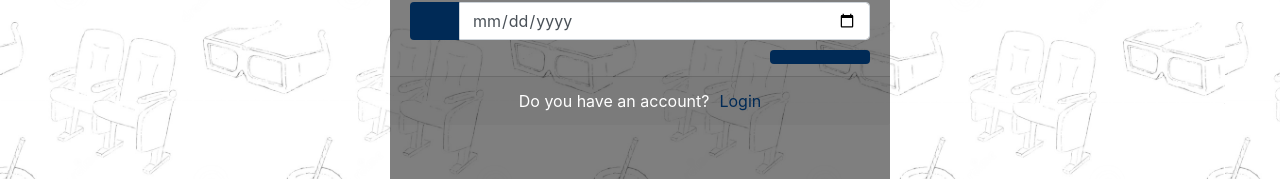
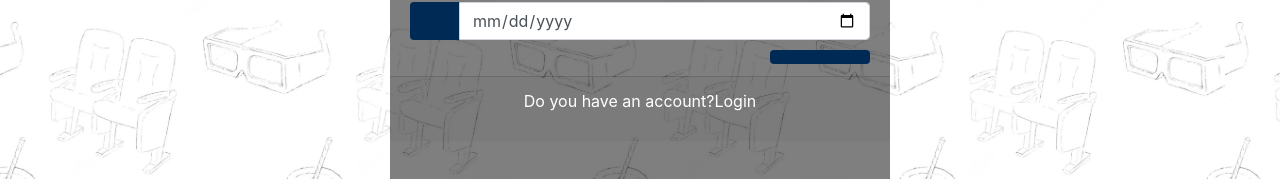
Before and after one commit to Arq-Soft/Cine, a React (Create React App) app: page /signin in a window 1280 px wide. Shown: the part 513-692 px from the top of the page. Built offline with nearby package versions, Linux system fonts and the light colour scheme; no server answers.

Commit message:
Actualizaciones register

```diff
--- a/src/components/LoginComponent.js
+++ b/src/components/LoginComponent.js
@@ -19,6 +19,9 @@ class LoginComponent extends Component {
   }
   navigate() {
     this.props.history.push({ pathname: "/home" });
+  }
+  navigateRegister() {
+    this.props.history.push({ pathname: "/signin" });
   }
   handleChange(e) {
     this.setState({
@@ -92,7 +95,7 @@ class LoginComponent extends Component {
             <div className="card-footer">
               <div className="d-flex justify-content-center links">
                 Don't have an account?
-                <p onClick={this.navigate.bind(this)}>Sign In</p>
+                <p onClick={this.navigateRegister.bind(this)}>Sign In</p>
               </div>
             </div>
           </div>
--- a/src/components/RegisterComponent.js
+++ b/src/components/RegisterComponent.js
@@ -37,6 +37,10 @@ class RegisterComponent extends Component {
     });
   }
 
+  navigateLogin() {
+    this.props.history.push({ pathname: "/login" });
+  }
+
   render() {
     return (
       <div className="container">
@@ -63,7 +67,7 @@ class RegisterComponent extends Component {
                         return { persona };
                       });
                     }}
-                    type="text"
+                    type="email"
                     className="form-control"
                     placeholder="Email"
                   />
@@ -258,7 +262,7 @@ class RegisterComponent extends Component {
             <div className="card-footer">
               <div className="d-flex justify-content-center links">
                 Do you have an account?
-                <a href="https://github.com/Arq-Soft/Cine">Login</a>
+                <p onClick={this.navigateLogin.bind(this)}>Login</p>
               </div>
             </div>
           </div>
```
Also changed, not shown: 1 other file (tests, documents, lock files or other folders).
